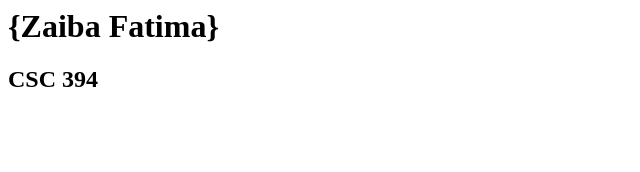
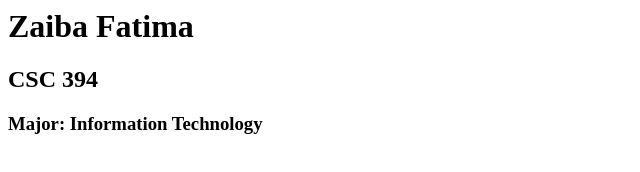
Before and after one commit to ZaibaFatima/csc-394-assignment-01, a plain HTML site: page index.html in a window 1280 px wide. Shown: the whole page, without its empty margins (0-640 px from the left). Drawn offline with Linux system fonts and the light colour scheme.

Commit message:
Info change

```diff
--- a/index.html
+++ b/index.html
@@ -1,9 +1,10 @@
 <html xmlns="http://www.w3.org/1999/xhtml" >
-  <head>
-    <title>{Zaiba Fatima} Home Page</title>
-  </head>
-  <body>
-    <h1>{Zaiba Fatima}</h1>
-    <h2>CSC 394</h2>
-  </body>
+<head>
+  <title>Zaiba's Home Page</title>
+</head>
+<body>
+<h1>Zaiba Fatima</h1>
+<h2>CSC 394</h2>
+<h3>Major: Information Technology</h3>
+</body>
 </html>
```
